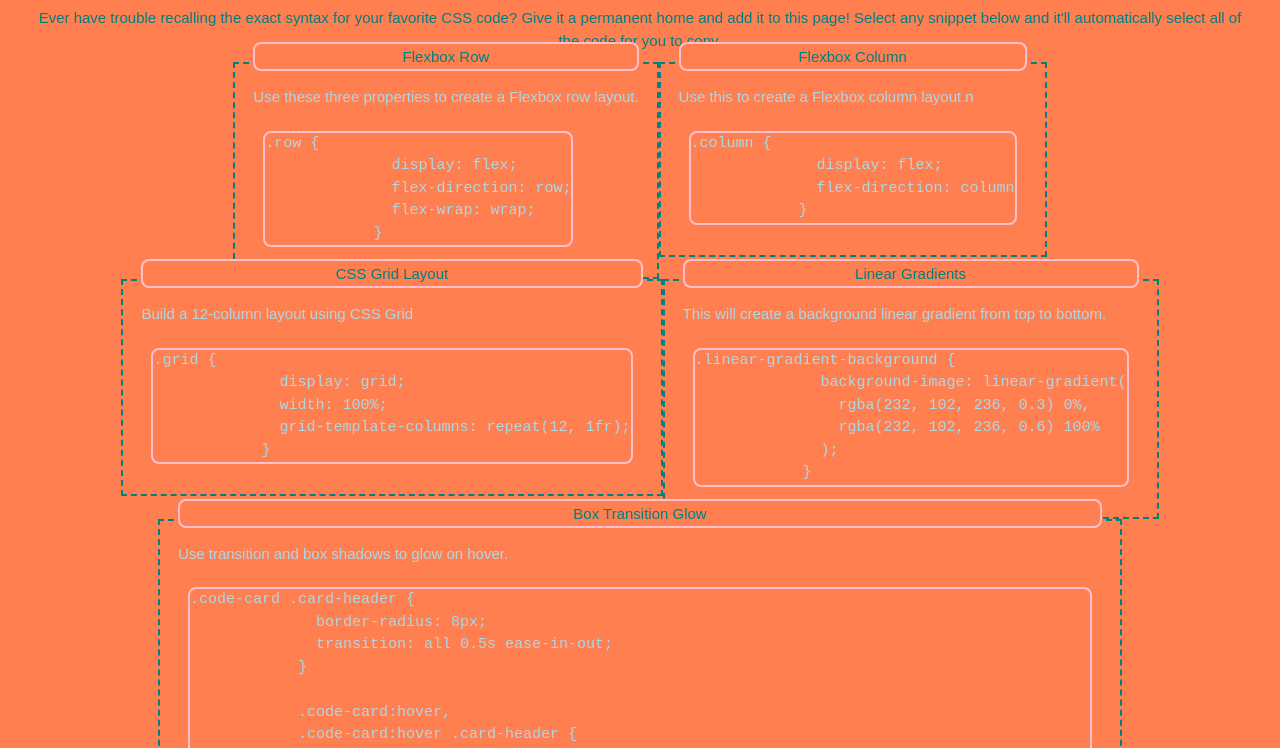
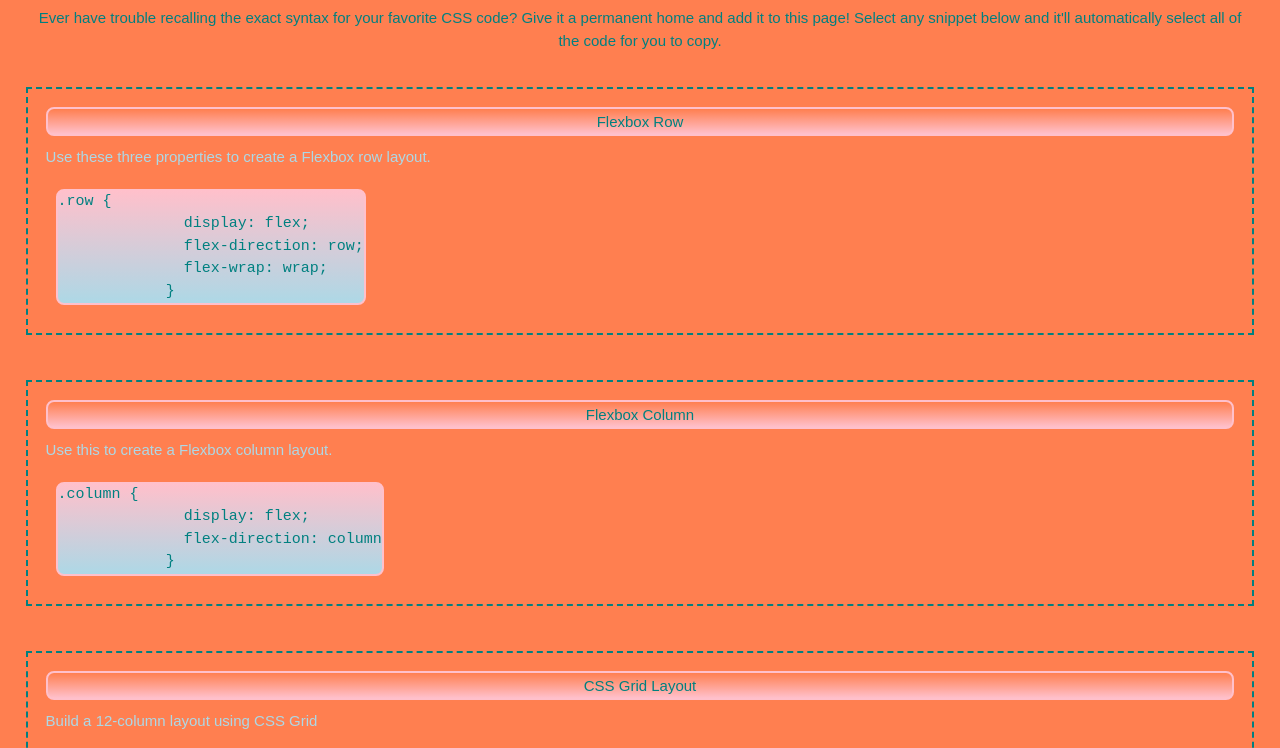
Before and after one commit to dltorrise/Mini-Project-2, a plain HTML site: page index.html in a window 1280 px wide. Shown: the part 33-781 px from the top of the page. Drawn offline with Linux system fonts and the light colour scheme; files that its build step writes are made by us from their sources; files whose address does not match are found by name.

Commit message:
linear gradients

```diff
--- a/Assets/style.css
+++ b/Assets/style.css
@@ -1,10 +1,19 @@
 /* HOMEWORK */
+/*add transition, linear gradient,
+make all boxes same size, media queries,
+fix heading */
 
 :root {
     --background: coral;
     --wire-frame: pink;
     --inside-box: lightblue;
     --text: teal;
+}
+
+::selection {
+    background-color: var(--text);
+    color: var(--inside-box);
+
 }
 
 html {
@@ -17,12 +26,6 @@ body {
     line-height: 1.5;
     background-color: var(--background);
     color: var(--text);
-}
-
-::selection {
-    background-color: var(--text);
-    color: var(--inside-box);
-
 }
 
 h1,
@@ -55,18 +58,7 @@ header {
     width: 95%;
     padding: 2.5 rem;
     margin: 0 auto;
-    display: block;
-    margin-bottom: 10px;
 }
-
-header p {
-    display: block;
-}
-
-header h1.page-title {
-    padding: 1 rem 1.5 rem;
-}
-/* make both size different? */
 
 code {
     font-family: 'Courier New', Courier, monospace;
@@ -74,18 +66,22 @@ code {
     border-radius: 8px;
     transition: all 0.5s ease-in-out;
     user-select: all;
+    background-image: linear-gradient(var(--wire-frame), var(--inside-box));
 }
+header h1.page-title {
+    padding: 1 rem;
+    font-size: 4.5 rem;
+}
+/* make both size different? */
+
+main {
+    width: 96%;
+    margin: 2rem auto;
+  }
 
 footer {
     text-align: center;
-}
-
-section {
-    border: thin solid --wire-frame;
-    padding: 100px, --background;
-    margin: 20px, --inside-box;
-    transition-property: border;
-    user-select: text;
+    padding: 50px;
 }
 
 .row {
@@ -103,6 +99,22 @@ section {
 .justify-center {
     justify-content: center;
 }
+/*why does there need to be a separate class for this? */
+.column {
+  flex: 1 0 100%;
+  padding: 1.5rem;
+  /* when the screen resizes, make it so our columns don't jump in size */
+  transition: flex-basis 500ms linear;
+  margin-bottom: 1.5rem;
+}
+
+.card-code {
+    display: flex;
+    flex-direction: column;
+    justify-content: flex-start;
+    min-height: 100%;
+    padding: 2rem;
+}
 
 .card {
     display: flex;
@@ -112,19 +124,17 @@ section {
     color: var(--inside-box);
     outline: 2px dashed var(--text);
     outline-offset: -2px;
-    transition: all 0.5s ease-in-out;
 }
 
 .card .title {
     position: relative;
-    margin: -4rem 0 1.5rem 0;
-    padding: 0.5rem 1rem;
+    padding: 0.5rem;
     background-color: var(--background);
     color: var(--text);
     border: 2px solid var(--wire-frame);
     border-radius: 8px;
-    transition: all 0.5s ease-in-out;
     text-align: center;
+    background-image: linear-gradient(var(--background), var(--wire-frame));
 }
 
 .card pre {
@@ -132,19 +142,14 @@ section {
     white-space: pre-wrap;
     overflow: auto;
     tab-size: 4;
-    padding: 1.2rem 1rem;
-    color: var(--other-color);
+    padding: 1rem;
+    color: var(--text);
     border-radius: 8px;
     /* use linear-gradient() function to create a fading background  */
-    background-image: linear-gradient(toright, --background, --wire-frame);
     display: flex;
     align-items: center;
   }
 
-  .card:hover,
-  .card:hover .card-header {
-    box-shadow: inset 0px 0px 8px var(--other-color), 0 0 15px var(--inside-box);
-  }
 
 .card pre:active {
     user-select: all;
--- a/index.html
+++ b/index.html
@@ -20,7 +20,7 @@
     <main class="boxes">
       <section class="row justify-center">
         <section class="column">
-          <figure class="card">
+          <figure class="card card-code">
             <h2 class="title">Flexbox Row</h1>
             <p class="info">Use these three properties to create a Flexbox row layout.</p>
             <pre class="code"><code>.row {
@@ -31,9 +31,9 @@
           </figure>
         </section>
         <section class="column">
-          <figure class="card">
+          <figure class="card card-code">
             <h2 class="title">Flexbox Column</h1>
-            <p class="info">Use this to create a Flexbox column layout.n</p>
+            <p class="info">Use this to create a Flexbox column layout.</p>
             <pre class="code"><code>.column {
               display: flex;
               flex-direction: column
@@ -41,7 +41,7 @@
           </figure>
         </section>
         <section class="column">
-          <figure class="card">
+          <figure class="card card-code">
             <h2 class="title">CSS Grid Layout</h1>
             <p class="info">Build a 12-column layout using CSS Grid</p>
             <pre class="code"><code>.grid {
@@ -52,7 +52,7 @@
           </figure>
         </section>
         <section class="column">
-          <figure class="card">
+          <figure class="card card-code">
             <h2 class="title">Linear Gradients</h1>
             <p class="info">This will create a background linear gradient from top to bottom.</p>
             <pre class="code"><code>.linear-gradient-background {
@@ -64,7 +64,7 @@
           </figure>
         </section>
         <section class="column">
-          <figure class="card">
+          <figure class="card card-code">
             <h2 class="title">Box Transition Glow</h1>
             <p class="info">Use transition and box shadows to glow on hover.</p>
             <pre class="code"><code>.code-card .card-header {
@@ -79,7 +79,7 @@
           </figure>
         </section>
         <section class="column">
-          <figure class="card">
+          <figure class="card card-code">
             <h2 class="title">Overlay Card with Title</h1>
             <p class="info">Use position properties and negative margins to raise elements higher than their natural starting point.</p>
             <pre class="code"><code>.card-header {
```
